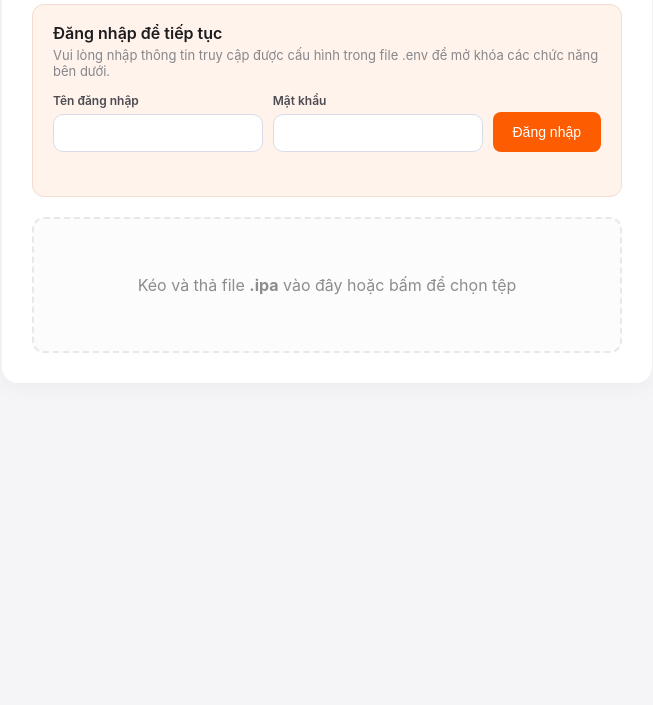
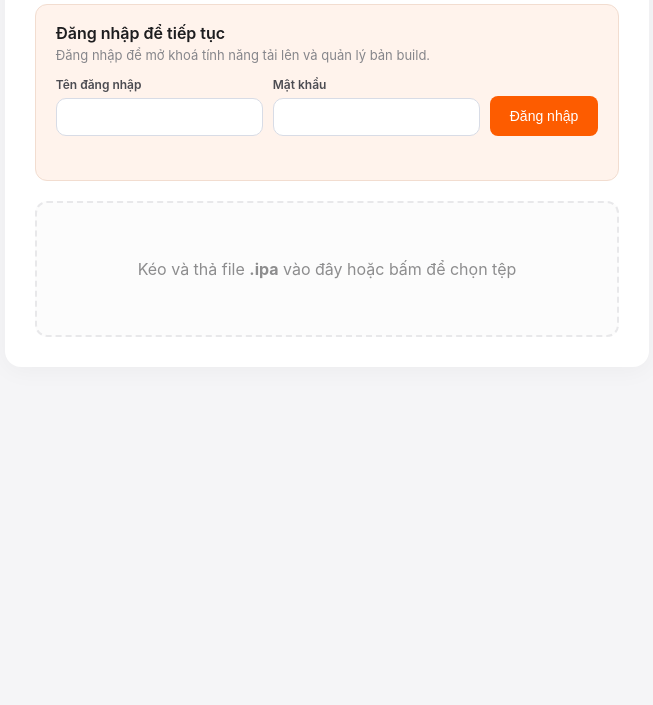
Before and after one commit to TuanVuuuu/share_ipa, a website: page public/index.html in a window 1280 px wide. Shown: the part 95-800 px from the top of the page, without its empty margins (313-966 px from the left). Drawn offline with nearby package versions, Linux system fonts and the light colour scheme; no server answers.

Commit message:
Cập nhật description share ipa

```diff
--- a/public/index.html
+++ b/public/index.html
@@ -17,7 +17,7 @@
 
     <div class="auth-box" id="auth-box" style="display: none;">
         <h3>Đăng nhập để tiếp tục</h3>
-        <p>Vui lòng nhập thông tin truy cập được cấu hình trong file .env để mở khóa các chức năng bên dưới.</p>
+        <p>Đăng nhập để mở khoá tính năng tải lên và quản lý bản build.</p>
         <form class="auth-form" id="auth-form">
             <div class="auth-field">
                 <label for="auth-username">Tên đăng nhập</label>
```
